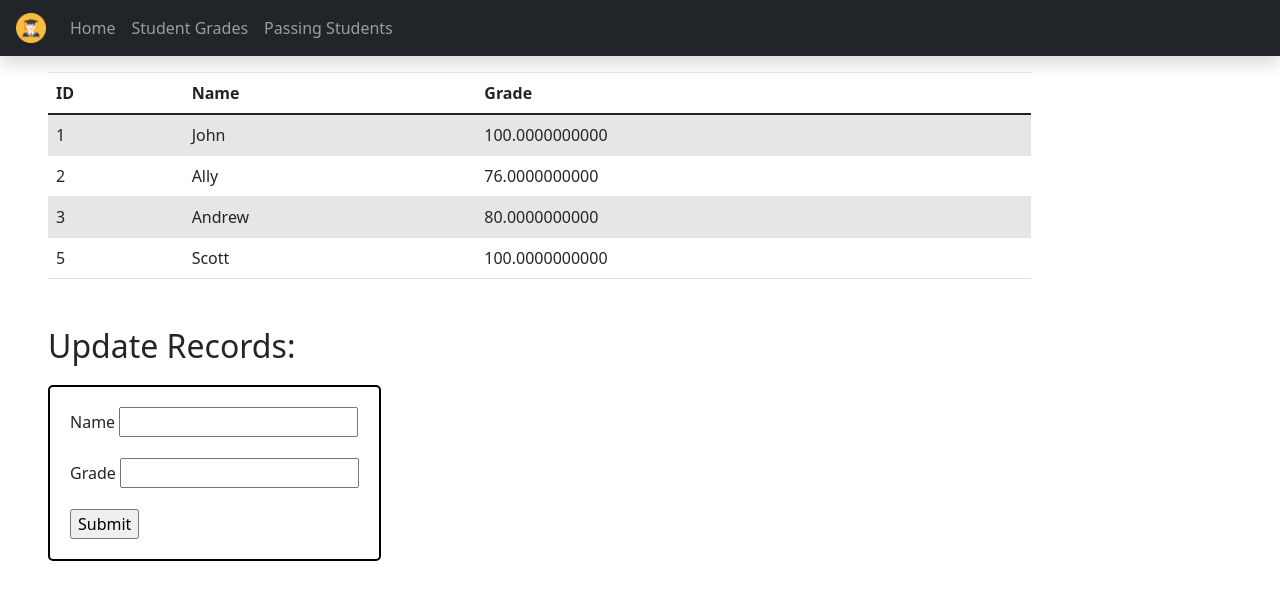
After one commit to wisjhn1721/CS421_HW3, a Flask app: page /allgrades in a window 1280 px wide. The commit adds this page. Shown: the top 600 px of the page. Run offline with Flask 2, Linux system fonts and the light colour scheme; data comes from the database, SQL or seed files in the repository; both versions use the stored data as it was after the commit; some libraries are stand-ins or nearby versions.

Commit message:
Assignment complete

```diff
--- a/app.py
+++ b/app.py
@@ -1,22 +1,90 @@
-from flask import Flask, render_template, send_from_directory, url_for, redirect
-from forms import StudentGradeForm
+import os
+from flask import Flask, render_template, flash
+from forms import StudentGradeForm, RemoveGradeForm
+from flask_sqlalchemy import SQLAlchemy
+
 app = Flask(__name__)
 
+basedir = os.path.abspath(os.path.dirname(__file__))
+
 app.config['SECRET_KEY'] = 'securityKey'
+# Add Database
+app.config['SQLALCHEMY_DATABASE_URI'] = 'sqlite:///grades.db'
+app.config['SQLALCHEMY_TRAC_MODIFICATIONS'] = False
+db = SQLAlchemy(app)
+
+
+# define our models
+class Grades(db.Model):
+    id = db.Column(db.Integer, primary_key=True)
+    name = db.Column(db.String(25), nullable=False)
+    grade = db.Column(db.Float(asdecimal=True))
 
 
 @app.route('/', methods=['GET', 'POST'])
 def home():
     form = StudentGradeForm()
+    remove_form = RemoveGradeForm()
     if form.validate_on_submit():
-        print('Form was valid, we can save it now!')
+        student = Grades.query.filter_by(name=form.name.data).first()
+        if student is None:
+            student = Grades(name=form.name.data, grade=form.grade.data)
+            db.session.add(student)
+            db.session.commit()
+        else:
+            flash('Student\'s grade was already submitted')
 
-    return render_template('home.html', form=form)
+        name = form.name.data
+        form.name.data = ''
+        form.grade.data = ''
+        flash(name+"'s grade was successfully submitted")
+    return render_template('home.html', form=form, remove_form=remove_form)
 
 
-@app.route('/grades')
-def grades(request):
-    return render_template('home.html')
+@app.route('/remove', methods=['POST'])
+def remove():
+    form = StudentGradeForm()
+    remove_form = RemoveGradeForm()
+    if remove_form.validate_on_submit():
+        student = Grades.query.filter_by(id=remove_form.id.data).first()
+        name = student.name
+        print(student)
+        print("Students name: ", name)
+        Grades.query.filter_by(id=remove_form.id.data).delete()
+        db.session.commit()
+
+        flash(name+"'s grade was successfully removed!")
+    return render_template('home.html', form=form, remove_form=remove_form)
+
+
+@app.route('/allgrades')
+def grades():
+    students = Grades.query.all()
+    form = StudentGradeForm()
+    return render_template('results.html', students=students, form=form)
+
+
+@app.route('/passinggrades')
+def passing():
+    students = Grades.query.filter(Grades.grade >= 85)
+    form = StudentGradeForm()
+    return render_template('results.html', students=students, form=form)
+
+
+@app.route('/update', methods=['POST'])
+def update():
+    students = Grades.query.all()
+    form = StudentGradeForm()
+    if form.validate_on_submit():
+        student = Grades.query.filter_by(name=form.name.data).first()
+        student.grade = form.grade.data
+        db.session.commit()
+        name = form.name.data
+        form.name.data = ''
+        form.grade.data = ''
+        flash(name+"'s grade has been updated")
+
+    return render_template('results.html', students=students, form=form)
 
 
 if __name__ == '__main__':
--- a/forms.py
+++ b/forms.py
@@ -1,5 +1,5 @@
 from flask_wtf import FlaskForm
-from wtforms import DecimalField, StringField, SubmitField
+from wtforms import DecimalField, StringField, SubmitField, IntegerField
 from wtforms.validators import Length, NumberRange, InputRequired
 
 
@@ -9,3 +9,8 @@ class StudentGradeForm(FlaskForm):
     grade = DecimalField('Grade', validators=[InputRequired("Grade required"),
                                               NumberRange(min=0, max=100, message="Grade must be between 0 and 100")])
     submit = SubmitField('Submit')
+
+
+class RemoveGradeForm(FlaskForm):
+    id = IntegerField('ID', validators=[InputRequired("ID required")])
+    submit = SubmitField('Submit')
--- /dev/null
+++ b/static/css/styles.css
@@ -0,0 +1,8 @@
+.student-form {
+    margin-top: 20px;
+    margin-bottom: 10px;
+    padding: 20px;
+    border: 2px solid black;
+    border-radius: 5px;
+    width: max-content;
+}
--- a/templates/base.html
+++ b/templates/base.html
@@ -5,7 +5,10 @@
 
     <link rel="shortcut icon" href="../static/img/student.png">
     <link rel="stylesheet" href="https://maxcdn.bootstrapcdn.com/bootstrap/4.1.3/css/bootstrap.min.css" crossorigin="anonymous">
-    <link rel="stylesheet" type="text/css" href="https://raw.githubusercontent.com/wisjhn1721/CS421Lab1/main/static/styles/mainy.css">
+    <!-- Bootstrap CSS -->
+    <link href="https://cdn.jsdelivr.net/npm/bootstrap@5.0.0-beta1/dist/css/bootstrap.min.css" rel="stylesheet" integrity="sha384-giJF6kkoqNQ00vy+HMDP7azOuL0xtbfIcaT9wjKHr8RbDVddVHyTfAAsrekwKmP1" crossorigin="anonymous">
+
+    <link rel="stylesheet" type="text/css" href="../static/css/styles.css">
     {% block scripts %}{% endblock scripts%}
     <title>MyStudents - {% block title %}{% endblock title%}</title>
 </head>
@@ -23,10 +26,10 @@
                   <a class="nav-link" href="/">Home</a>
               </li>
               <li class="nav-item">
-                  <a class="nav-link" href="/converter">Student Grades</a>
+                  <a class="nav-link" href="/allgrades">Student Grades</a>
               </li>
               <li class="nav-item">
-                  <a class="nav-link" href="/converter">Passing Students</a>
+                  <a class="nav-link" href="/passinggrades">Passing Students</a>
               </li>
             </ul>
         </div>
@@ -44,6 +47,7 @@
         </div>
       </div>
     </main>
+    <script src="https://cdn.jsdelivr.net/npm/bootstrap@5.0.0-beta1/dist/js/bootstrap.bundle.min.js" integrity="sha384-ygbV9kiqUc6oa4msXn9868pTtWMgiQaeYH7/t7LECLbyPA2x65Kgf80OJFdroafW" crossorigin="anonymous"></script>
 
 </body>
 </html>
--- /dev/null
+++ b/templates/results.html
@@ -0,0 +1,67 @@
+{% extends 'base.html' %}
+
+{% block title %}
+    Grades
+{% endblock title%}
+
+{% block content %}
+    {% with messages = get_flashed_messages() %}
+      {% if messages %}
+        {% for message in messages %}
+          <div class="alert alert-success alert-dismissible fade show">
+            {{ message }}
+            <button type="button" class="btn-close" data-bs-dismiss="alert" aria-label="Close"></button>
+          </div>
+        {% endfor %}
+      {% endif %}
+    {% endwith %}
+    <table class="table table-striped">
+        <thead>
+            <tr>
+                <th>ID</th>
+                <th>Name</th>
+                <th>Grade</th>
+            </tr>
+        </thead>
+        <tbody>
+            {%  for student in students %}
+                <tr>
+                    <td>{{ student.id }}</td>
+                    <td>{{ student.name }}</td>
+                    <td>{{ student.grade }}</td>
+                </tr>
+            {% endfor %}
+        </tbody>
+    </table>
+
+    <h2 class="mt-5">Update Records:</h2>
+        <div class="student-form">
+            <form method="POST" action="{{ url_for('update')}}">
+                <div class="mb-3">
+                    {{ form.name.label(class="form-label") }} {{ form.name }}
+                    <ul>
+                        {%  for error in form.name.errors %}
+                            <li>{{ error }}</li>
+                        {% endfor %}
+                    </ul>
+                </div>
+                <div class="mb-3">
+                    {{ form.grade.label(class="form-label") }} {{ form.grade }}
+                     <ul>
+                        {%  for error in form.grade.errors %}
+                            <li>{{ error }}</li>
+                        {% endfor %}
+                    </ul>
+                </div>
+                {{ form.submit }}
+
+                {{  form.csrf_token }}
+            </form>
+        </div>
+
+
+{% endblock content %}
+
+{% block sidebar %}
+
+{% endblock sidebar %}
```
Also changed, not shown: templates/home.html (+46 -5 lines), grades.db (added).
